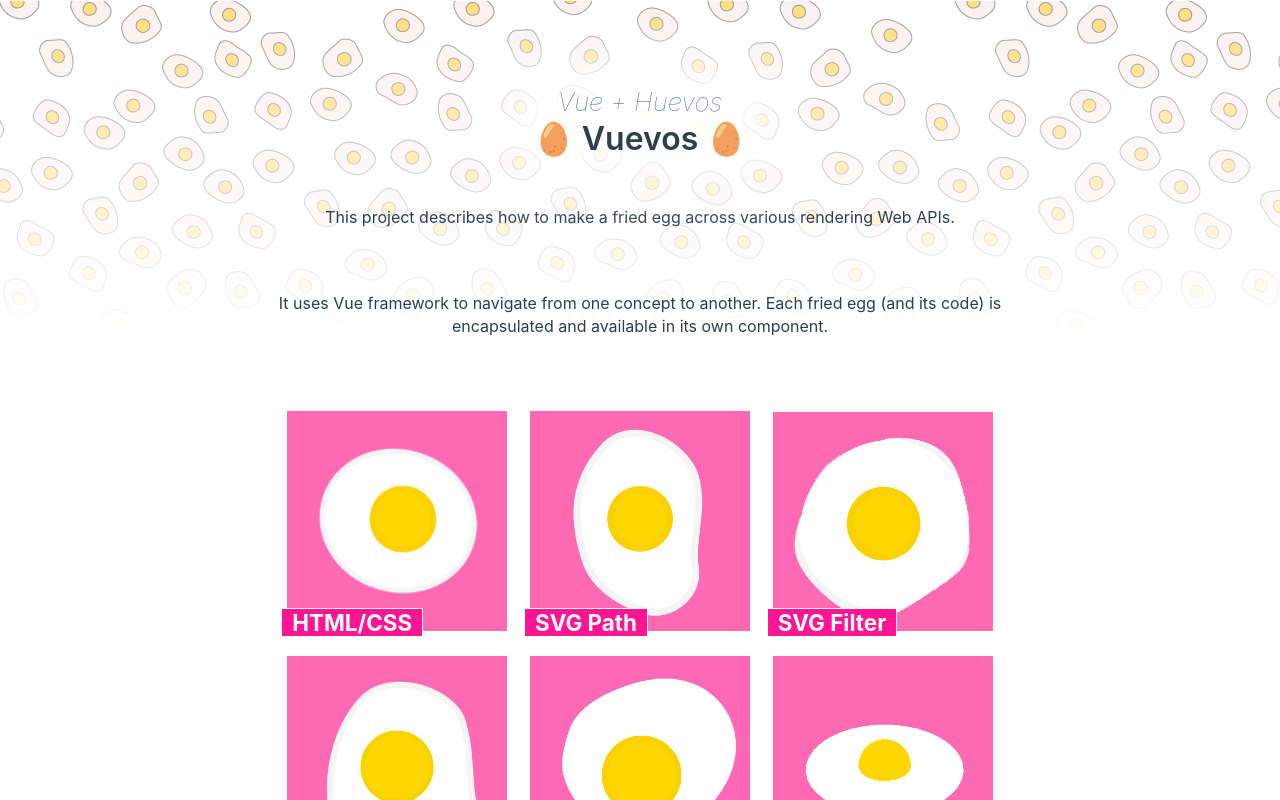
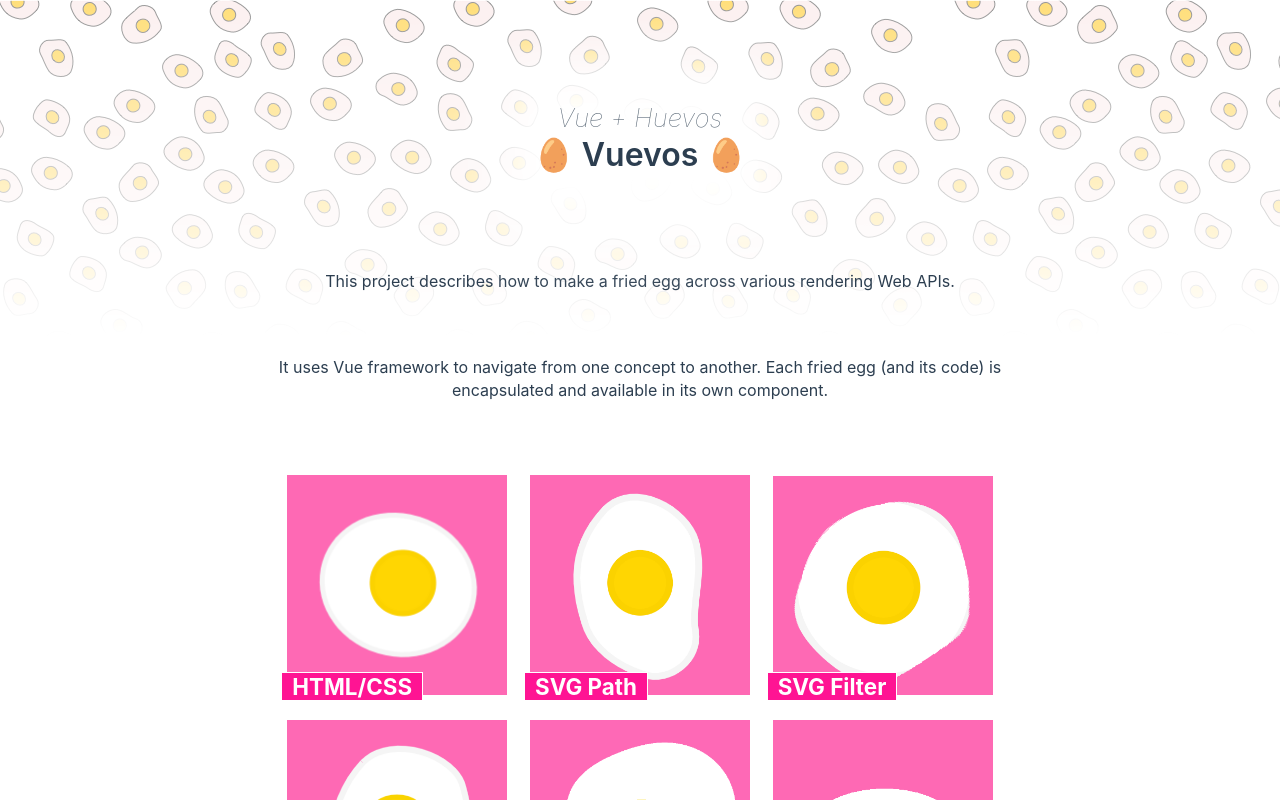
Before and after one commit to mikatalk/vuevos, a Vue app: page / in a window 1280 px wide. Shown: the top 800 px of the page. Built offline with nearby package versions, Linux system fonts and the light colour scheme; a small style sheet from the web is missing.

Commit message:
Adjustments

```diff
--- a/src/views/Canvas2D.vue
+++ b/src/views/Canvas2D.vue
@@ -82,6 +82,7 @@
       <br/>
       <span class="code" v-html="highlightJS('lineWidth ')"></span>
        - border size etc...
+       <br/>
       With these we can draw a pink rectangle for the background,
       and a yellow circle for the yolk.
     </p>
--- a/src/views/Home.vue
+++ b/src/views/Home.vue
@@ -83,8 +83,8 @@
   h1 {
     font-weight: 600;
     font-size: 2rem;
-    margin: 0;
-    padding: 1rem 2rem;
+    margin: 0 auto 2rem;
+    padding: 2rem 2rem;
     position: relative;
     em {
       font-size: 1.6rem;
--- a/src/views/WebGL2D.vue
+++ b/src/views/WebGL2D.vue
@@ -1,7 +1,7 @@
 <template>
   <div class="view view-webgl-2d">
     <title-box>Make an Egg using WebGL 2D
-    <em>And signed distance functions</em>
+    <!-- <em>And signed distance functions</em> -->
     </title-box>
     <section class="square-container">
       <egg-webgl-2d />
--- a/src/views/WebGL3D.vue
+++ b/src/views/WebGL3D.vue
@@ -1,7 +1,7 @@
 <template>
   <div class="view view-webgl-3d">
     <title-box>Make an Egg using WebGL 3D
-      <em>And primitive geometries</em>
+      <!-- <em>And primitive geometries</em> -->
     </title-box>
     <section class="square-container">
       <egg-webgl-3d />
```
